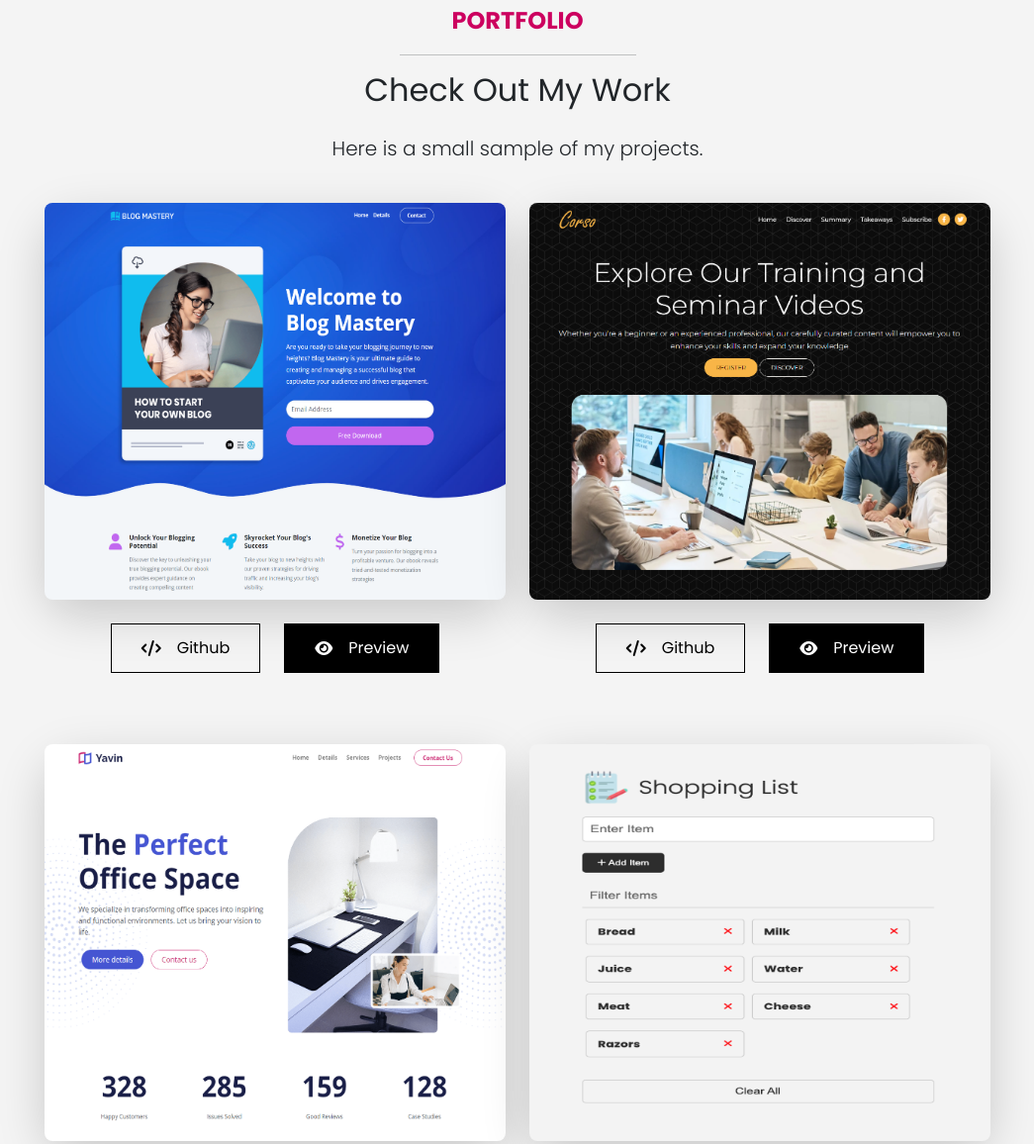
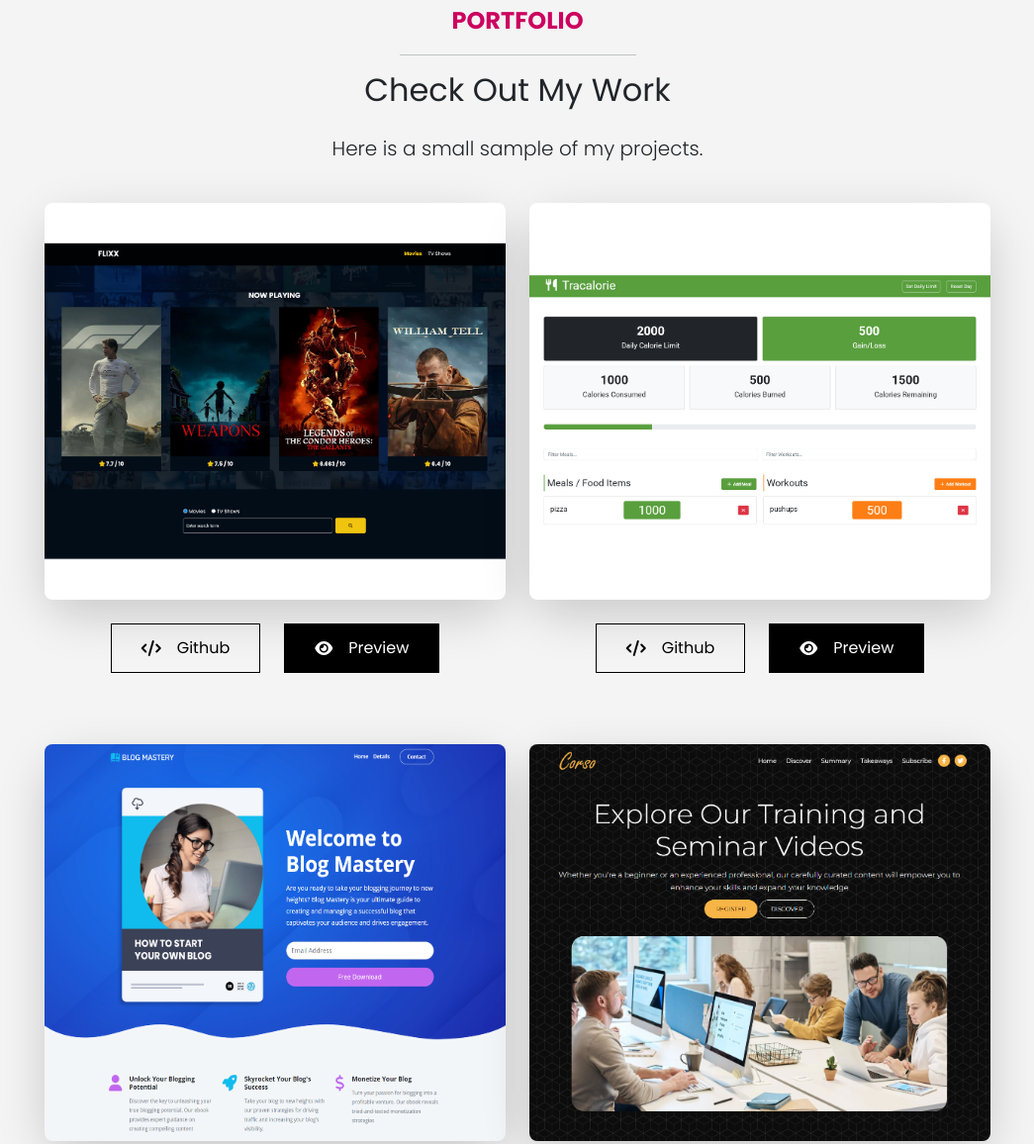
Before and after one commit to Arjun8124/portfolio-website, a website: page index.html in a window 1280 px wide. Shown: the part 2553-3709 px from the top of the page at 99% size, without its empty margins (117-1162 px from the left). Drawn offline with Linux system fonts and the light colour scheme.

Commit message:
added 2 more projects to the Portfolio section

```diff
--- a/index.html
+++ b/index.html
@@ -315,6 +315,84 @@
           <div class="col-md-6 mt-4">
             <div class="project shadow-lg rounded-5">
               <a
+                href="images/flixx_resized.png"
+                data-lightbox="project"
+                data-title="Flixx-Movie/Tv websites"
+              >
+                <img
+                  src="images/flixx_resized.png"
+                  alt=""
+                  class="img-fluid rounded-3"
+                />
+              </a>
+            </div>
+            <div class="d-flex justify-content-center gap-4 mt-4 mb-5">
+              <a href="https://github.com/Arjun8124/flixx-movie-tv-website">
+                <button class="btn btn-outline-dark ms-3">
+                  <div
+                    class="d-flex justify-content-center align-items-center gap-3 github-button"
+                  >
+                    <i class="fas fa-code"></i>Github
+                  </div>
+                </button>
+              </a>
+              <a
+                href="images/flixx_resized.png"
+                data-lightbox="project2-preview"
+                data-title="Flixx-Movie/Tv websites"
+              >
+                <button class="btn text-bg-dark me-3">
+                  <div
+                    class="d-flex justify-content-center align-items-center gap-3 preview-button"
+                  >
+                    <i class="fa-solid fa-eye"></i>Preview
+                  </div>
+                </button></a
+              >
+            </div>
+          </div>
+          <div class="col-md-6 mt-4">
+            <div class="project shadow-lg rounded-5">
+              <a
+                href="images/tracalorie_resized.png"
+                data-lightbox="project"
+                data-title="Tracalorie-Website"
+              >
+                <img
+                  src="images/tracalorie_resized.png"
+                  alt=""
+                  class="img-fluid rounded-3"
+                />
+              </a>
+            </div>
+            <div class="d-flex justify-content-center gap-4 mt-4 mb-5">
+              <a href="https://github.com/Arjun8124/tracalorie-webpack">
+                <button class="btn btn-outline-dark ms-3">
+                  <div
+                    class="d-flex justify-content-center align-items-center gap-3 github-button"
+                  >
+                    <i class="fas fa-code"></i>Github
+                  </div>
+                </button>
+              </a>
+              <a
+                href="images/tracalorie_resized.png"
+                data-lightbox="project2-preview"
+                data-title="Tracalorie-Website"
+              >
+                <button class="btn text-bg-dark me-3">
+                  <div
+                    class="d-flex justify-content-center align-items-center gap-3 preview-button"
+                  >
+                    <i class="fa-solid fa-eye"></i>Preview
+                  </div>
+                </button></a
+              >
+            </div>
+          </div>
+          <div class="col-md-6 mt-4">
+            <div class="project shadow-lg rounded-5">
+              <a
                 href="images/e-book_resized.png"
                 data-lightbox="project"
                 data-title="E-book Website"
@@ -338,7 +416,7 @@
               </a>
               <a
                 href="images/e-book_resized.png"
-                data-lightbox="project1-preview"
+                data-lightbox="project2-preview"
                 data-title="E-book Website"
               >
                 <button class="btn text-bg-dark me-3">
```
Also changed, not shown: images/flixx_resized.png (added), images/tracalorie_resized.png (added).
